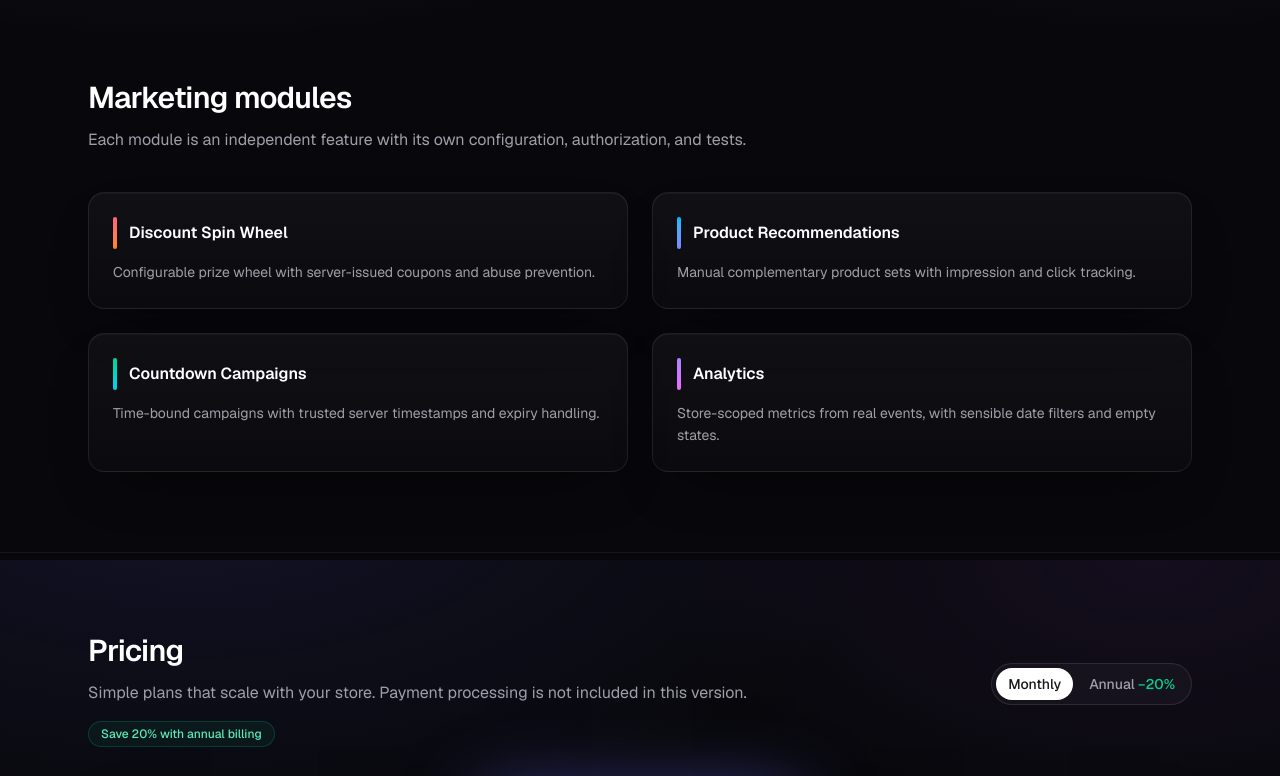
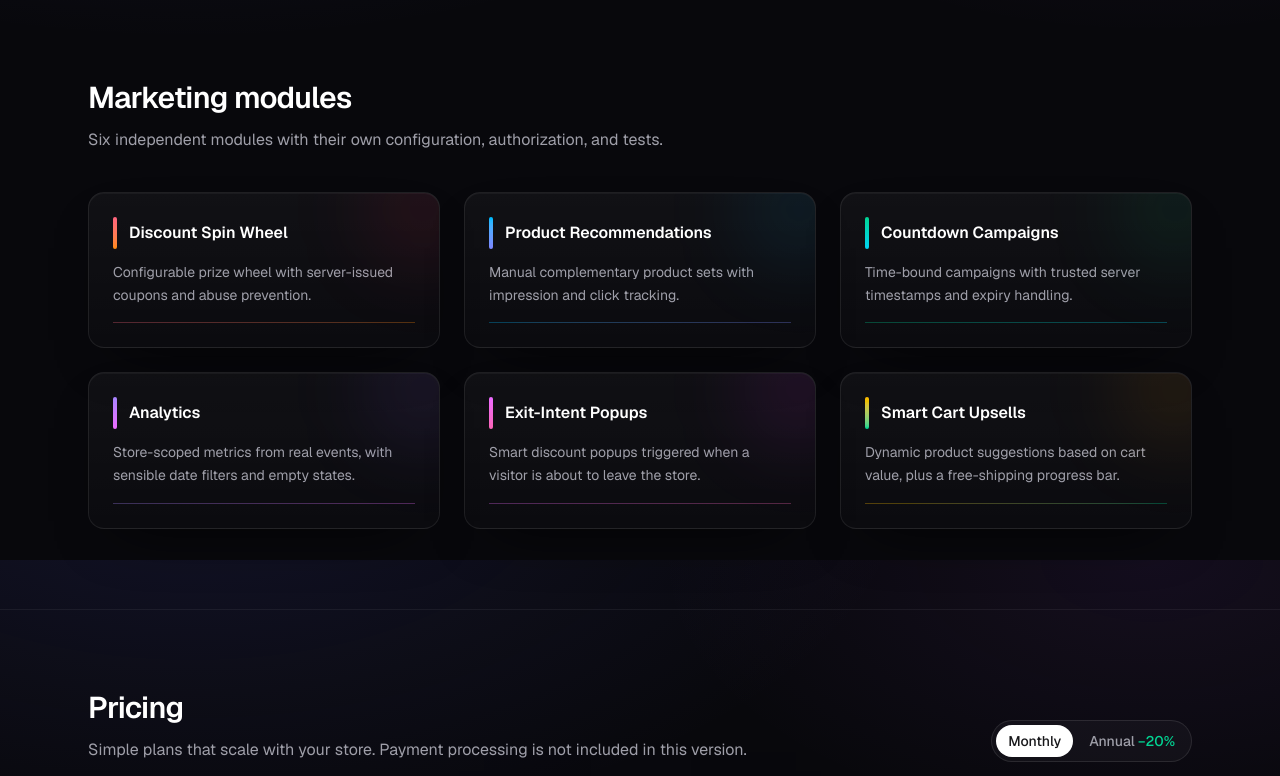
Before and after one commit to eg3h1t-cmd/lassyy, a Next.js app: page / in a window 1280 px wide. Shown: the part 1840-2616 px from the top of the page. Built offline with nearby package versions, Linux system fonts and the light colour scheme.

Commit message:
feat: expand marketing modules to 6, add email contact routing and update pricing tiers

```diff
--- a/src/components/marketing/footer.tsx
+++ b/src/components/marketing/footer.tsx
@@ -1,6 +1,18 @@
 "use client";
 
 const socials = [
+  {
+    name: "Discord",
+    href: "https://discord.gg/lassyy",
+    hover: "hover:text-[#5865F2]",
+    path: "M20.32 4.37a19.8 19.8 0 0 0-4.89-1.52.07.07 0 0 0-.08.03c-.21.38-.44.87-.6 1.26a18.3 18.3 0 0 0-5.5 0 12.8 12.8 0 0 0-.61-1.26.08.08 0 0 0-.08-.03 19.7 19.7 0 0 0-4.88 1.52.07.07 0 0 0-.03.03C.53 9.05-.32 13.58.1 18.06a.08.08 0 0 0 .03.05 19.9 19.9 0 0 0 5.99 3.03.08.08 0 0 0 .08-.03c.46-.63.87-1.3 1.22-2a.08.08 0 0 0-.04-.11 13.2 13.2 0 0 1-1.87-.89.08.08 0 0 1-.01-.13c.13-.1.25-.2.37-.3a.07.07 0 0 1 .08-.01c3.93 1.79 8.18 1.79 12.06 0a.07.07 0 0 1 .08.01c.12.1.24.2.37.3a.08.08 0 0 1-.01.13c-.6.35-1.22.64-1.87.89a.08.08 0 0 0-.04.11c.36.7.77 1.37 1.22 2a.08.08 0 0 0 .08.03 19.8 19.8 0 0 0 6-3.03.08.08 0 0 0 .03-.05c.5-5.18-.84-9.68-3.55-13.66a.06.06 0 0 0-.03-.03ZM8.02 15.33c-1.18 0-2.15-1.08-2.15-2.4 0-1.33.95-2.41 2.15-2.41 1.21 0 2.17 1.09 2.15 2.4 0 1.33-.95 2.41-2.15 2.41Zm7.96 0c-1.18 0-2.15-1.08-2.15-2.4 0-1.33.95-2.41 2.15-2.41 1.21 0 2.17 1.09 2.15 2.4 0 1.33-.94 2.41-2.15 2.41Z",
+  },
+  {
+    name: "X",
+    href: "https://x.com/eg3h1t",
+    hover: "hover:text-white",
+    path: "M18.9 2.25h3.68l-8.04 9.19L24 21.75h-7.4l-5.8-7.58-6.64 7.58H.47l8.6-9.83L0 2.25h7.59l5.24 6.93 6.07-6.93Zm-1.29 17.52h2.04L6.49 4.13H4.3l13.31 15.64Z",
+  },
   {
     name: "GitHub",
     href: "https://github.com/eg3h1t-cmd",
--- a/src/components/marketing/modules.tsx
+++ b/src/components/marketing/modules.tsx
@@ -3,21 +3,37 @@ const modules = [
     name: "Discount Spin Wheel",
     description: "Configurable prize wheel with server-issued coupons and abuse prevention.",
     accent: "from-rose-400 to-orange-400",
+    glow: "bg-rose-500/10",
   },
   {
     name: "Product Recommendations",
     description: "Manual complementary product sets with impression and click tracking.",
     accent: "from-sky-400 to-indigo-400",
+    glow: "bg-sky-500/10",
   },
   {
     name: "Countdown Campaigns",
     description: "Time-bound campaigns with trusted server timestamps and expiry handling.",
     accent: "from-emerald-400 to-cyan-400",
+    glow: "bg-emerald-500/10",
   },
   {
     name: "Analytics",
     description: "Store-scoped metrics from real events, with sensible date filters and empty states.",
     accent: "from-violet-400 to-fuchsia-400",
+    glow: "bg-violet-500/10",
+  },
+  {
+    name: "Exit-Intent Popups",
+    description: "Smart discount popups triggered when a visitor is about to leave the store.",
+    accent: "from-fuchsia-400 to-pink-400",
+    glow: "bg-fuchsia-500/10",
+  },
+  {
+    name: "Smart Cart Upsells",
+    description: "Dynamic product suggestions based on cart value, plus a free-shipping progress bar.",
+    accent: "from-amber-400 to-emerald-400",
+    glow: "bg-amber-500/10",
   },
 ];
 
@@ -27,16 +43,18 @@ export function Modules() {
       <div className="mx-auto max-w-6xl px-4 sm:px-6">
         <h2 className="text-3xl font-semibold tracking-tight text-white">Marketing modules</h2>
         <p className="mt-3 max-w-2xl text-zinc-400">
-          Each module is an independent feature with its own configuration, authorization, and tests.
+          Six independent modules with their own configuration, authorization, and tests.
         </p>
-        <div className="mt-10 grid gap-6 sm:grid-cols-2">
+        <div className="mt-10 grid gap-6 sm:grid-cols-2 lg:grid-cols-3">
           {modules.map((m) => (
-            <div key={m.name} className="surface surface-hover group rounded-2xl p-6">
+            <div key={m.name} className="surface surface-hover group relative overflow-hidden rounded-2xl p-6">
+              <div className={`pointer-events-none absolute -right-10 -top-10 h-28 w-28 rounded-full ${m.glow} blur-2xl transition-opacity duration-300 group-hover:opacity-100`} />
               <div className="flex items-center gap-3">
                 <span className={`h-8 w-1 rounded-full bg-gradient-to-b ${m.accent}`} />
                 <h3 className="font-semibold text-white">{m.name}</h3>
               </div>
               <p className="mt-3 text-sm leading-relaxed text-zinc-400">{m.description}</p>
+              <div className={`mt-4 h-px w-full bg-gradient-to-r ${m.accent} opacity-30 transition-opacity group-hover:opacity-70`} />
             </div>
           ))}
         </div>
```
